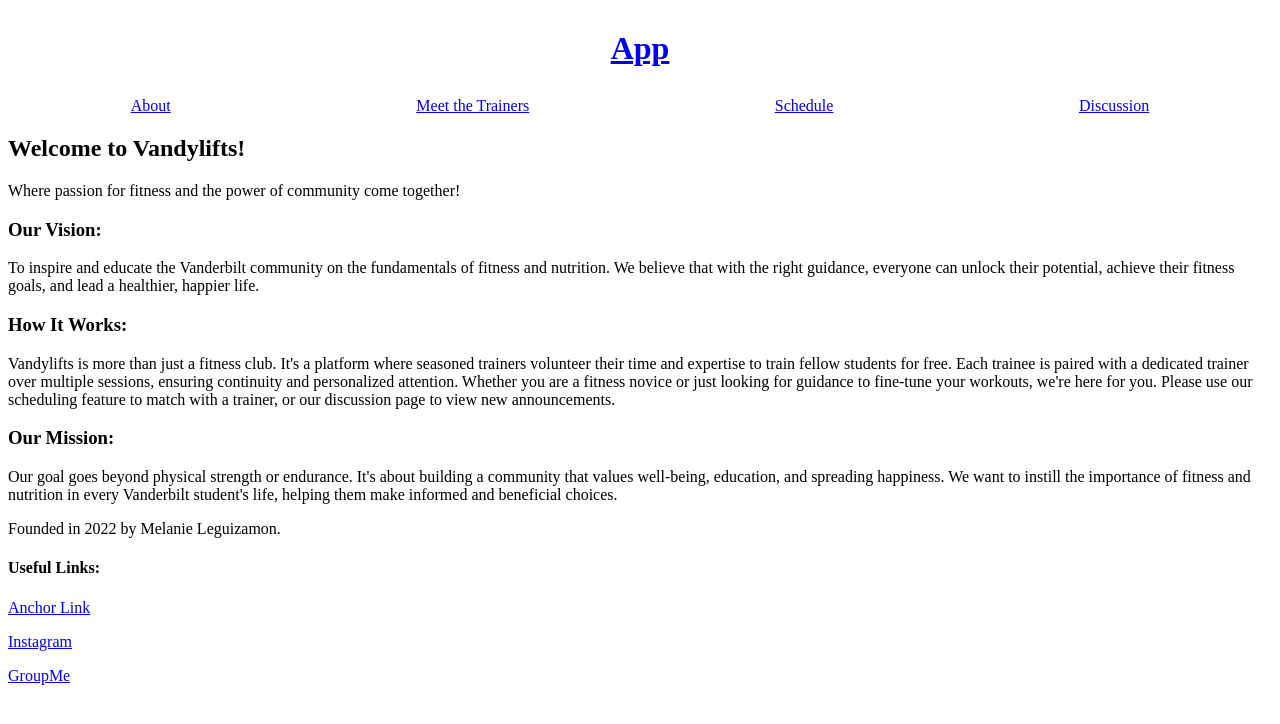
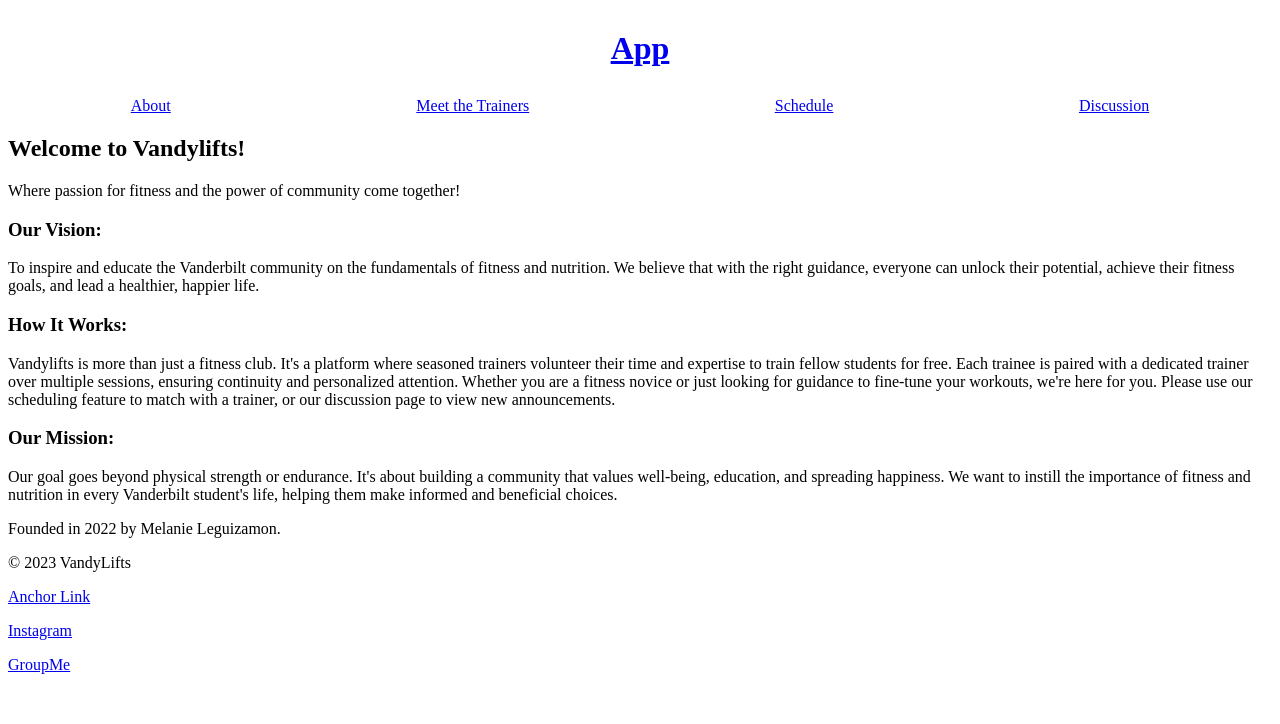
Before and after one commit to lucasschnee/Group7SoftwareProject, a React (Create React App) app in the folder client/: page /about in a window 1280 px wide. Shown: the top 724 px of the page. Built offline with nearby package versions, Linux system fonts and the light colour scheme; the HTML template or start-up script is replaced by a standard one.

Commit message:
links in footer

```diff
--- a/client/src/About.js
+++ b/client/src/About.js
@@ -25,7 +25,8 @@
 
       <p>Founded in 2022 by Melanie Leguizamon.</p>
 
-      <h4>Useful Links:</h4>
+      <footer className="footer">
+        <p>&copy; 2023 VandyLifts</p>
         <p>
           <a href="https://anchorlink.vanderbilt.edu/organization/vandylifts">Anchor Link</a>
         </p>
@@ -35,6 +36,7 @@
         <p>
           <a href="https://groupme.com/join_group/86843176/zdmNe7F1">GroupMe</a>
         </p>
+      </footer>
     </div>
   );
 }
```
Lines whose indentation alone changed are shown as unchanged.
